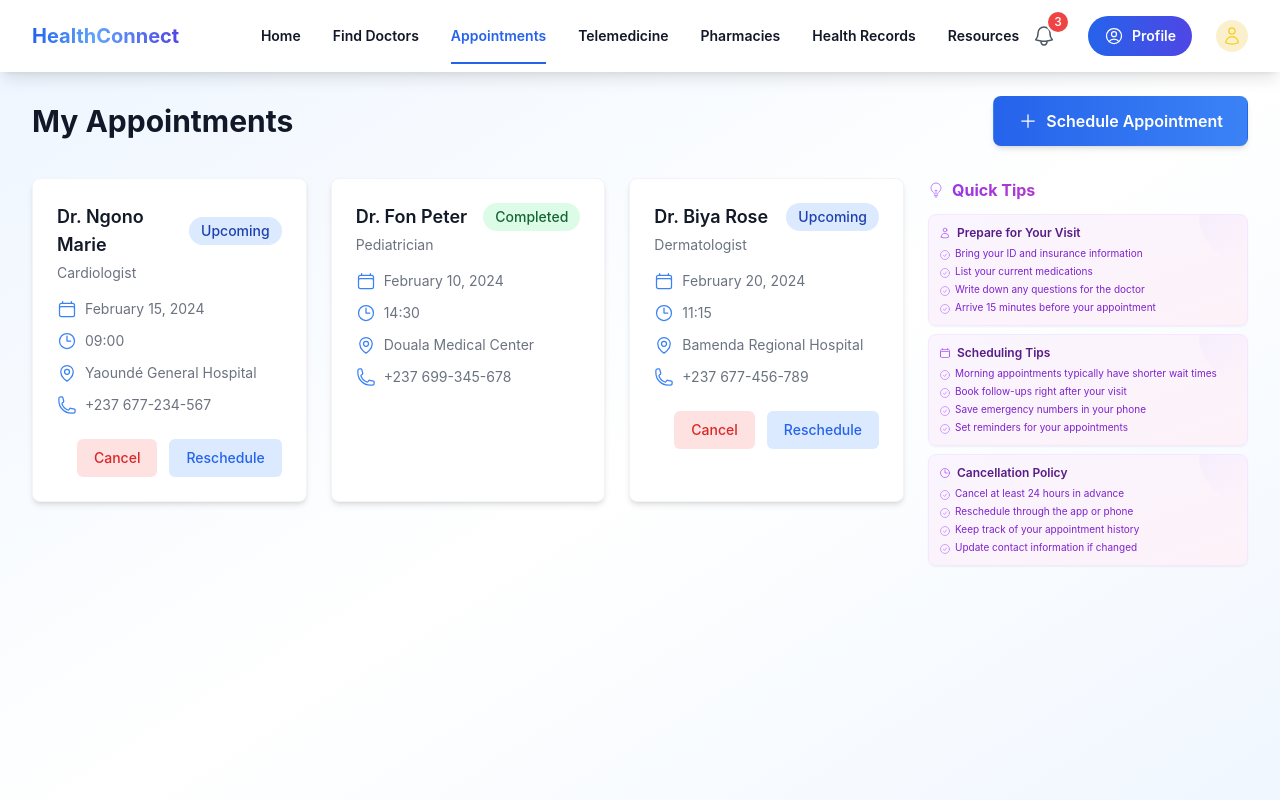
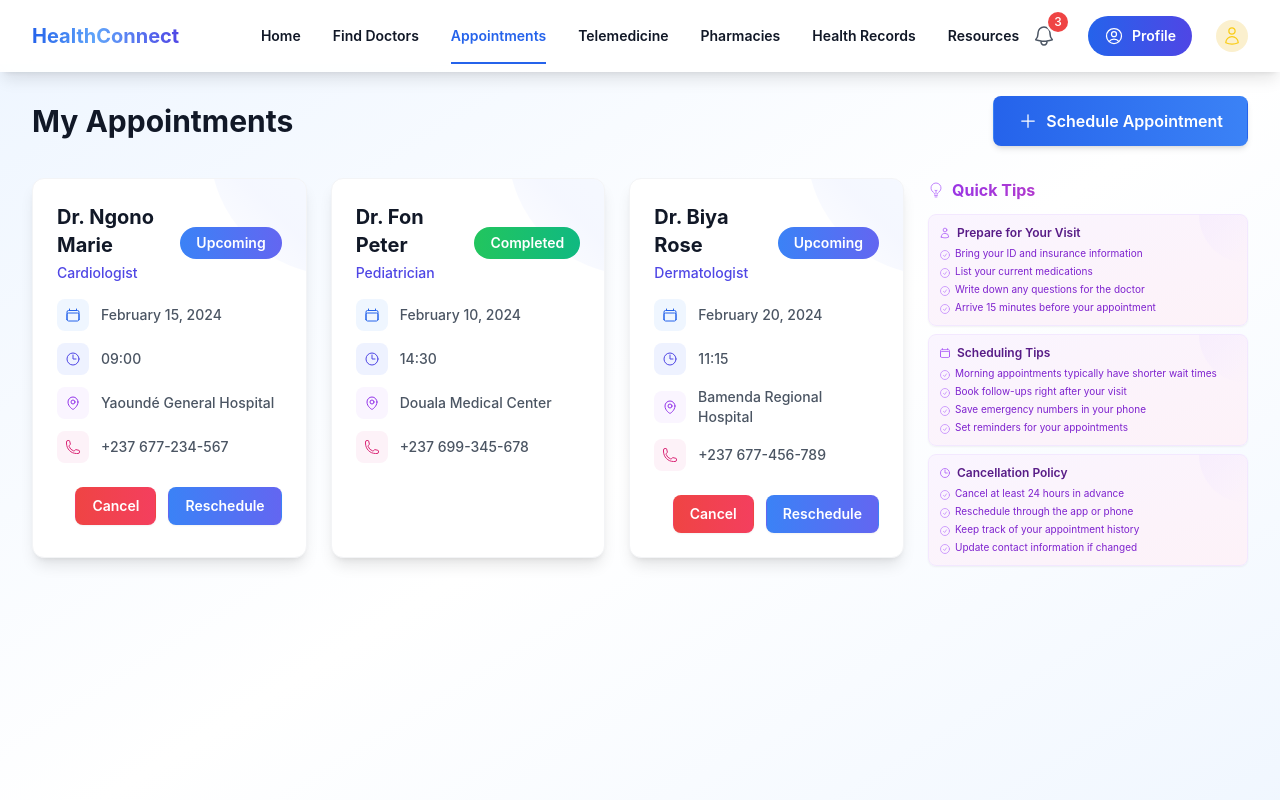
Before and after one commit to Esty-source/HSD-, a React (Vite) app in the folder health-service-directory/: page /appointments in a window 1280 px wide. Shown: the top 800 px of the page. Built offline with nearby package versions, Linux system fonts and the light colour scheme.

Commit message:
design of appoitment page

```diff
--- a/health-service-directory/src/pages/Appointments.jsx
+++ b/health-service-directory/src/pages/Appointments.jsx
@@ -187,54 +187,77 @@ export default function Appointments() {
               {appointments.map((appointment) => (
                 <div
                   key={appointment.id}
-                  className="rounded-lg bg-white p-4 sm:p-6 shadow-md hover:shadow-lg transition-shadow duration-300 ease-in-out border border-gray-100"
+                  className="rounded-xl bg-white p-5 sm:p-6 shadow-lg hover:shadow-xl transition-all duration-300 ease-in-out border border-gray-100 relative overflow-hidden group"
                 >
-                  <div className="flex items-center justify-between">
-                    <h3 className="text-base sm:text-lg font-semibold text-gray-900">
+                  {/* Decorative gradient element */}
+                  <div className="absolute top-0 right-0 w-32 h-32 bg-gradient-to-bl from-blue-50 via-indigo-50 to-transparent opacity-60 rounded-bl-full -mr-8 -mt-8"></div>
+
+                  <div className="relative">
+                    {/* Header with doctor name and status */}
+                    <div className="flex items-center justify-between mb-4">
+                      <div>
+                        <h3 className="text-lg sm:text-xl font-bold text-gray-900 mb-1">
                           {appointment.doctorName}
                         </h3>
+                        <p className="text-sm text-indigo-600 font-medium">{appointment.specialty}</p>
+                      </div>
                       <span
-                      className={`rounded-full px-2 sm:px-3 py-1 text-xs sm:text-sm font-medium ${
+                        className={`rounded-full px-3 sm:px-4 py-1.5 text-xs sm:text-sm font-semibold ${
                           appointment.status === "upcoming"
-                          ? "bg-blue-100 text-blue-800"
-                          : "bg-green-100 text-green-800"
+                            ? "bg-gradient-to-r from-blue-500 to-indigo-500 text-white"
+                            : "bg-gradient-to-r from-green-500 to-emerald-500 text-white"
                         }`}
                       >
                         {appointment.status.charAt(0).toUpperCase() + appointment.status.slice(1)}
                       </span>
                     </div>
-                  <p className="mt-1 text-xs sm:text-sm text-gray-500">{appointment.specialty}</p>
-                  <div className="mt-4 space-y-2 sm:space-y-3">
-                    <div className="flex items-center text-xs sm:text-sm text-gray-500 hover:text-gray-700">
-                      <CalendarIcon className="mr-2 h-4 sm:h-5 w-4 sm:w-5 text-blue-500" />
-                      {format(new Date(appointment.date), "MMMM d, yyyy")}
+
+                    {/* Appointment details with improved icons */}
+                    <div className="space-y-3">
+                      <div className="flex items-center text-sm text-gray-600 hover:text-gray-900 transition-colors duration-200">
+                        <div className="w-8 h-8 rounded-lg bg-blue-50 flex items-center justify-center mr-3">
+                          <CalendarIcon className="h-4 w-4 text-blue-600" />
                         </div>
-                    <div className="flex items-center text-xs sm:text-sm text-gray-500 hover:text-gray-700">
-                      <ClockIcon className="mr-2 h-4 sm:h-5 w-4 sm:w-5 text-blue-500" />
-                      {appointment.time}
+                        <span className="font-medium">{format(new Date(appointment.date), "MMMM d, yyyy")}</span>
                       </div>
-                    <div className="flex items-center text-xs sm:text-sm text-gray-500 hover:text-gray-700">
-                      <MapPinIcon className="mr-2 h-4 sm:h-5 w-4 sm:w-5 text-blue-500" />
-                      {appointment.location}
+
+                      <div className="flex items-center text-sm text-gray-600 hover:text-gray-900 transition-colors duration-200">
+                        <div className="w-8 h-8 rounded-lg bg-indigo-50 flex items-center justify-center mr-3">
+                          <ClockIcon className="h-4 w-4 text-indigo-600" />
                         </div>
-                    <div className="flex items-center text-xs sm:text-sm text-gray-500 hover:text-gray-700">
-                      <PhoneIcon className="mr-2 h-4 sm:h-5 w-4 sm:w-5 text-blue-500" />
-                      {appointment.phone}
+                        <span className="font-medium">{appointment.time}</span>
+                      </div>
+
+                      <div className="flex items-center text-sm text-gray-600 hover:text-gray-900 transition-colors duration-200">
+                        <div className="w-8 h-8 rounded-lg bg-purple-50 flex items-center justify-center mr-3">
+                          <MapPinIcon className="h-4 w-4 text-purple-600" />
+                        </div>
+                        <span className="font-medium">{appointment.location}</span>
+                      </div>
+
+                      <div className="flex items-center text-sm text-gray-600 hover:text-gray-900 transition-colors duration-200">
+                        <div className="w-8 h-8 rounded-lg bg-pink-50 flex items-center justify-center mr-3">
+                          <PhoneIcon className="h-4 w-4 text-pink-600" />
+                        </div>
+                        <span className="font-medium">{appointment.phone}</span>
                       </div>
                     </div>
+
+                    {/* Action buttons with gradient backgrounds */}
                     {appointment.status === "upcoming" && (
-                    <div className="mt-4 sm:mt-6 flex justify-end space-x-2 sm:space-x-3">
-                      <button className="rounded-md bg-red-100 px-3 sm:px-4 py-1.5 sm:py-2 text-xs sm:text-sm font-medium text-red-600 hover:bg-red-200 transition duration-150 ease-in-out">
+                      <div className="mt-6 flex justify-end space-x-3">
+                        <button className="rounded-lg px-4 py-2 text-sm font-semibold text-white bg-gradient-to-r from-red-500 to-rose-500 hover:from-red-600 hover:to-rose-600 transform hover:scale-105 transition-all duration-200 ease-in-out shadow-sm hover:shadow-md">
                           Cancel
                         </button>
                         <button
                           onClick={() => handleReschedule(appointment)}
-                        className="rounded-md bg-blue-100 px-3 sm:px-4 py-1.5 sm:py-2 text-xs sm:text-sm font-medium text-blue-600 hover:bg-blue-200 transition duration-150 ease-in-out"
+                          className="rounded-lg px-4 py-2 text-sm font-semibold text-white bg-gradient-to-r from-blue-500 to-indigo-500 hover:from-blue-600 hover:to-indigo-600 transform hover:scale-105 transition-all duration-200 ease-in-out shadow-sm hover:shadow-md"
                         >
                           Reschedule
                         </button>
                       </div>
                     )}
+                  </div>
                 </div>
               ))}
             </div>
```
Lines whose indentation alone changed are shown as unchanged.
